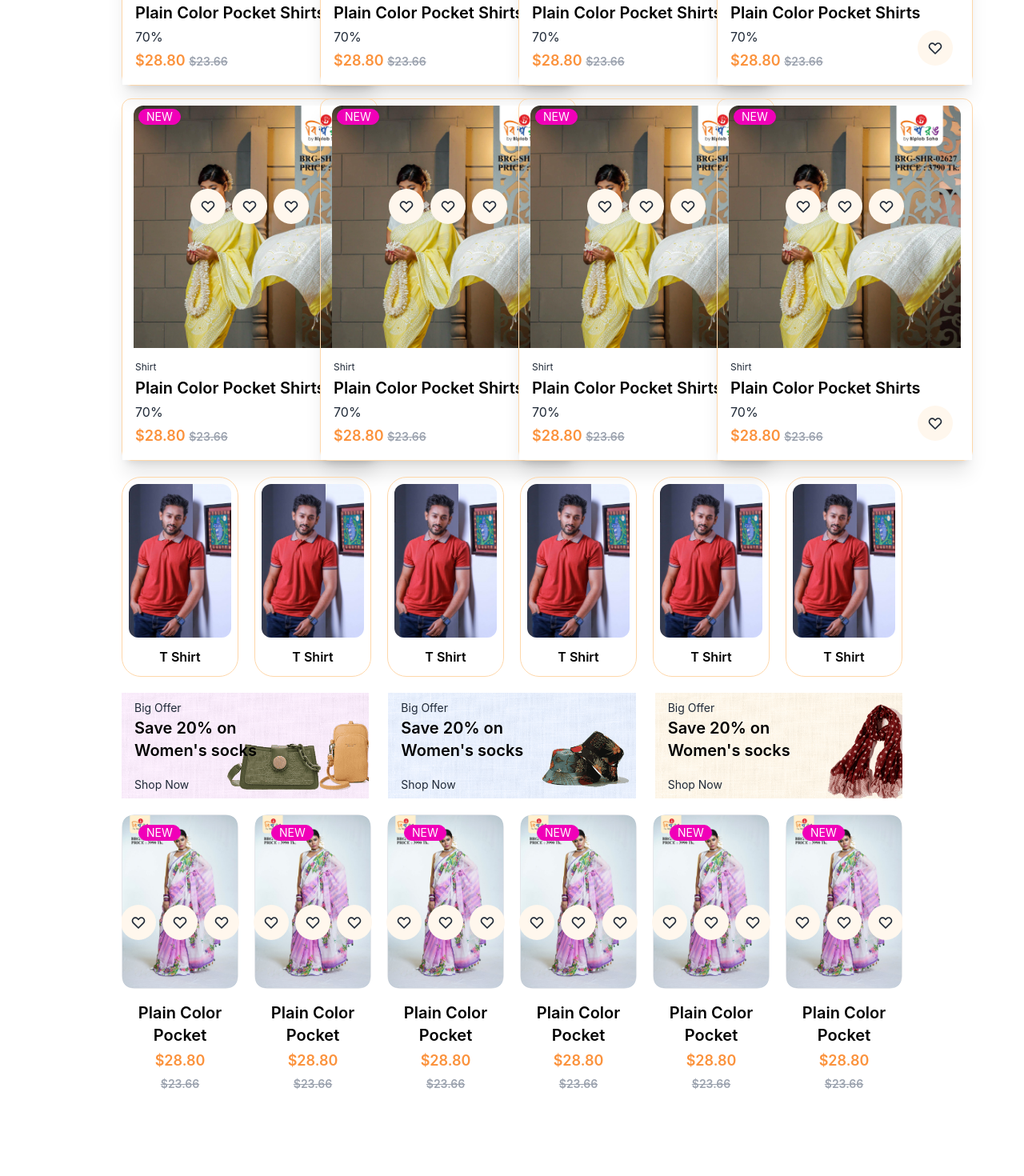
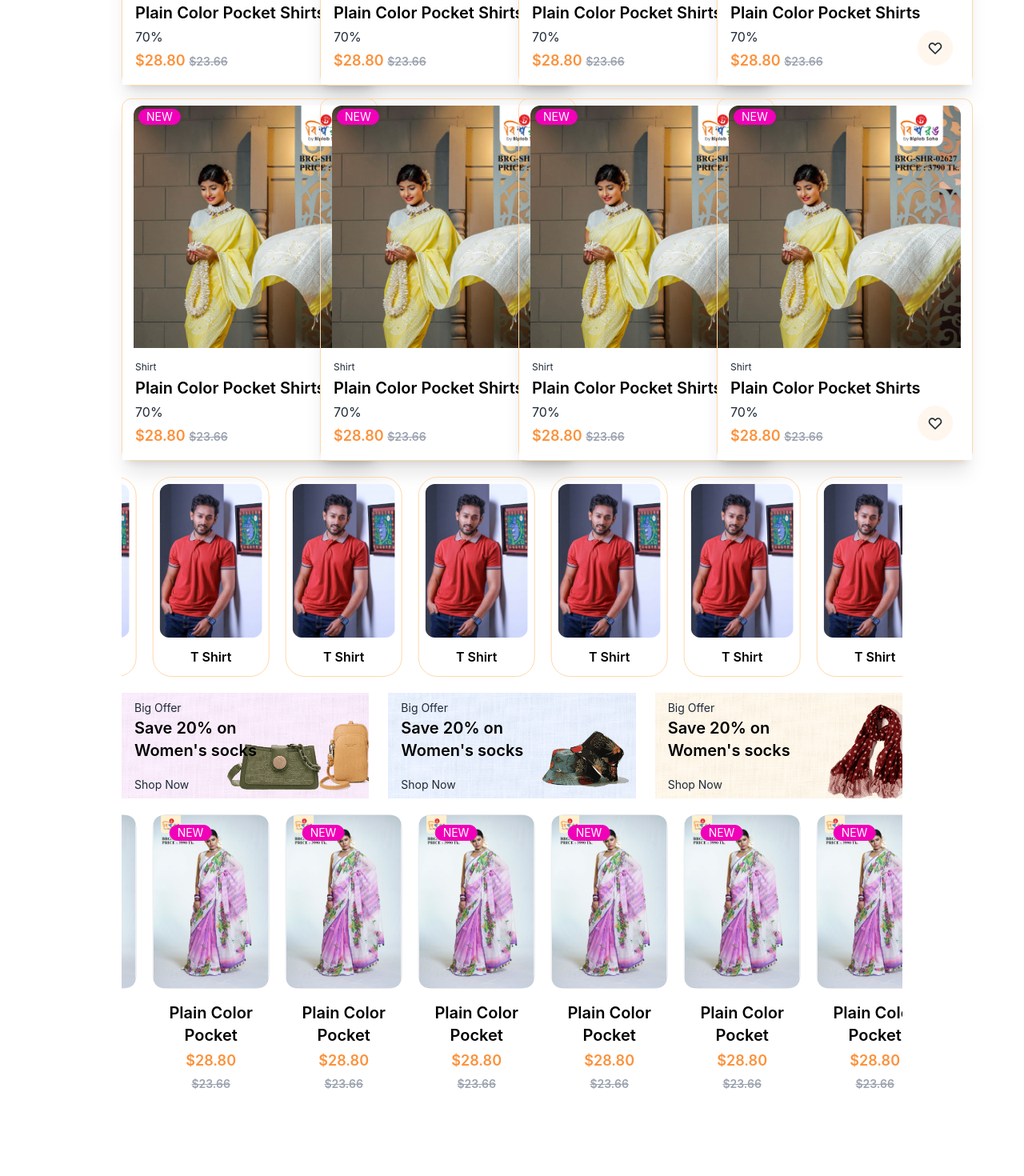
Before and after one commit to Wave-Box/bishworang, a React (Create React App) app: page / in a window 1280 px wide. Shown: the part 1400-2870 px from the top of the page at 80% size. Built offline with nearby package versions, Linux system fonts and the light colour scheme.

Commit message:
fixed card hover problem

```diff
--- a/src/views/components/card/Card2.jsx
+++ b/src/views/components/card/Card2.jsx
@@ -27,7 +27,7 @@ const Card2 = ({ img }) => {
                             transition: { duration: 1 }
                         }} src={product_2} width={290} alt="Shoes" className='group-hover:block group-hover:scale-125 transition-all duration-500 ease-linear hidden rounded-xl' />
 
-                    <div className="absolute  gap-2 top-28 flex justify-center left-0 right-0">
+                    <div className="absolute hidden group-hover:flex  gap-2 top-28  justify-center left-0 right-0">
                         <HoverIcon text={"Quick View"} />
                         <HoverIcon text={'Add to Wishlist'} />
                         <HoverIcon text={'Compare'} />
--- a/src/views/components/card/ProductCard.jsx
+++ b/src/views/components/card/ProductCard.jsx
@@ -27,7 +27,7 @@ const ProductCard = () => {
                             transition: { duration: 1 }
                         }} src={product_2} width={290} alt="Shoes" className='group-hover:block group-hover:scale-125 transition-all duration-500 ease-linear hidden rounded-xl' />
 
-                    <div className="absolute  gap-2 top-28 flex justify-center left-0 right-0">
+                    <div className="absolute hidden gap-2 top-28 group-hover:flex justify-center left-0 right-0">
                         <HoverIcon text={"Quick View"} />
                         <HoverIcon text={'Add to Wishlist'} />
                         <HoverIcon text={'Compare'} />
```
